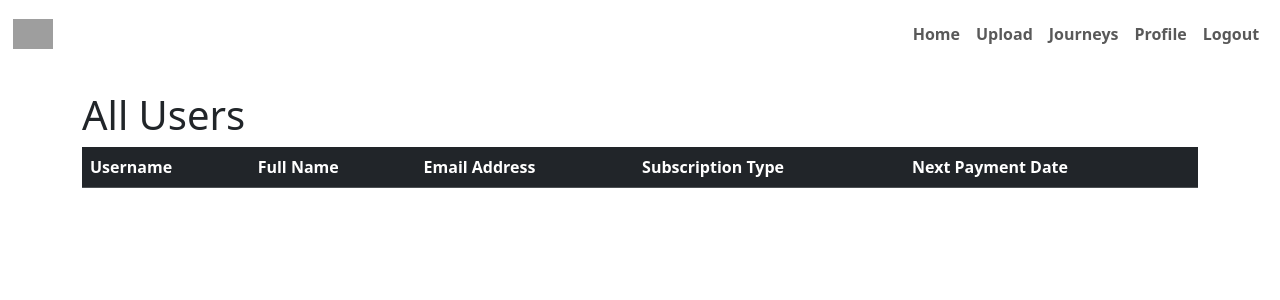
After one commit to Mace62/GPSTracker, a Flask app: page /all_users in a window 1280 px wide. The commit adds this page. Shown: the top 300 px of the page. Run offline with Flask 2, Linux system fonts and the light colour scheme; a user stored in the database is signed in; tables that the repository leaves empty hold one stand-in row (values such as "Sample post"); lists and menus that the app fills with data are empty; some libraries are stand-ins or nearby versions; grey boxes are pictures that could not be loaded.

Commit message:
added function to view all users via a table, appropriate data outputted

```diff
--- a/app/templates/admin.html
+++ b/app/templates/admin.html
@@ -3,5 +3,5 @@
 {% block content %}
 
 <h1>This is the home page for admins.</h1>
-
+<a href="{{ url_for('all_users') }}" class="btn btn-primary">All Users</a>
 {% endblock %}
--- /dev/null
+++ b/app/templates/all_users.html
@@ -0,0 +1,35 @@
+{% extends "base.html" %}
+
+{% block content %}
+    <body>
+        <br>
+        <h1>All Users</h1>
+
+        <table class="table table-xl table-hover table-striped table-dark" id="ordersTable">
+            <thead>
+                <tr>
+                    <th>Username</th>
+                    <th>Full Name</th>
+                    <th>Email Address</th>
+                    <th>Subscription Type</th>
+                    <th>Next Payment Date</th>
+                </tr>
+            </thead>
+            <tbody>
+                {% for user in users %}
+                    {% for subscription in subscriptions %}
+                        {% if subscription.user_id == user.id %}
+                            <tr class="user-row">
+                                <td>{{ user.username}}</td>
+                                <td>{{ user.firstname }} {{ user.lastname }}</td>
+                                <td>{{ user.email }}</td>
+                                <td>{{ subscription.subscription_type }}</td>
+                                <td>{{ subscription.payment_date.strftime("%d/%m/%Y") }}</td>
+                            </tr>
+                        {% endif %}
+                    {% endfor %}
+                {% endfor %}
+            </tbody>
+        </table>
+    </body>
+{% endblock %}
--- a/app/views.py
+++ b/app/views.py
@@ -10,6 +10,7 @@ from werkzeug.utils import secure_filename
 import os
 from datetime import datetime, timedelta
 import stripe
+from sqlalchemy import not_
 
 app.config['SECRET_KEY'] = 'your_secret_key'
 
@@ -38,16 +39,17 @@ def load_user(user_id):
 @app.route('/')
 @login_required
 def index():
-    subscription = models.Subscriptions.query.filter_by(user_id=current_user.id).first()
-    if subscription:
-        if subscription.payment_date < datetime.utcnow():
-            if subscription.subscription_type == "Weekly":
-                subscription.payment_date += timedelta(days=7)
-            elif subscription.subscription_type == "Monthly":
-                subscription.payment_date += timedelta(days=30)
-            else:
-                subscription.payment_date += timedelta(days=365)
-            db.session.commit()
+    subscriptions = models.Subscriptions.query.all()
+    if subscriptions:
+        for subscription in subscriptions:
+            if subscription.payment_date < datetime.utcnow():
+                if subscription.subscription_type == "Weekly":
+                    subscription.payment_date += timedelta(days=7)
+                elif subscription.subscription_type == "Monthly":
+                    subscription.payment_date += timedelta(days=30)
+                else:
+                    subscription.payment_date += timedelta(days=365)
+                db.session.commit()
     return render_template('index.html')
 
 
@@ -256,6 +258,13 @@ def register():
 @app.route('/login', methods=['GET', 'POST'])
 def login():
     form = LoginForm()
+    if models.Admin.query.count() == 0:
+        new_admin = models.User(username="admin", password=bcrypt.generate_password_hash("Admin123!"), firstname="admin", lastname="admin", email="admin@admin.com")
+        db.session.add(new_admin)
+        db.session.commit()
+        admin = models.Admin(user_id=new_admin.id)
+        db.session.add(admin)
+        db.session.commit()
     if form.validate_on_submit():
         user = models.User.query.filter_by(username=form.username.data).first()
         if user and bcrypt.check_password_hash(user.password, form.password.data):
@@ -275,6 +284,23 @@ def login():
 @login_required
 def admin():
     return render_template('admin.html')
+
+@app.route('/all_users')
+@login_required
+def all_users():
+    # Get all user IDs who are admins
+    admin_user_ids = [admin.user_id for admin in models.Admin.query.all()]
+
+    # Get all users who are not admins
+    non_admin_users = models.User.query.filter(not_(models.User.id.in_(admin_user_ids))).all()
+
+    # Get all user IDs
+    user_ids = [user.id for user in non_admin_users]
+
+    # Get all subscriptions of the users
+    user_subscriptions = models.Subscriptions.query.filter(models.Subscriptions.user_id.in_(user_ids)).all()
+
+    return render_template('all_users.html', users=non_admin_users, subscriptions=user_subscriptions)
 
 @app.route('/upload', methods=['GET', 'POST'])
 def upload_file():
```
